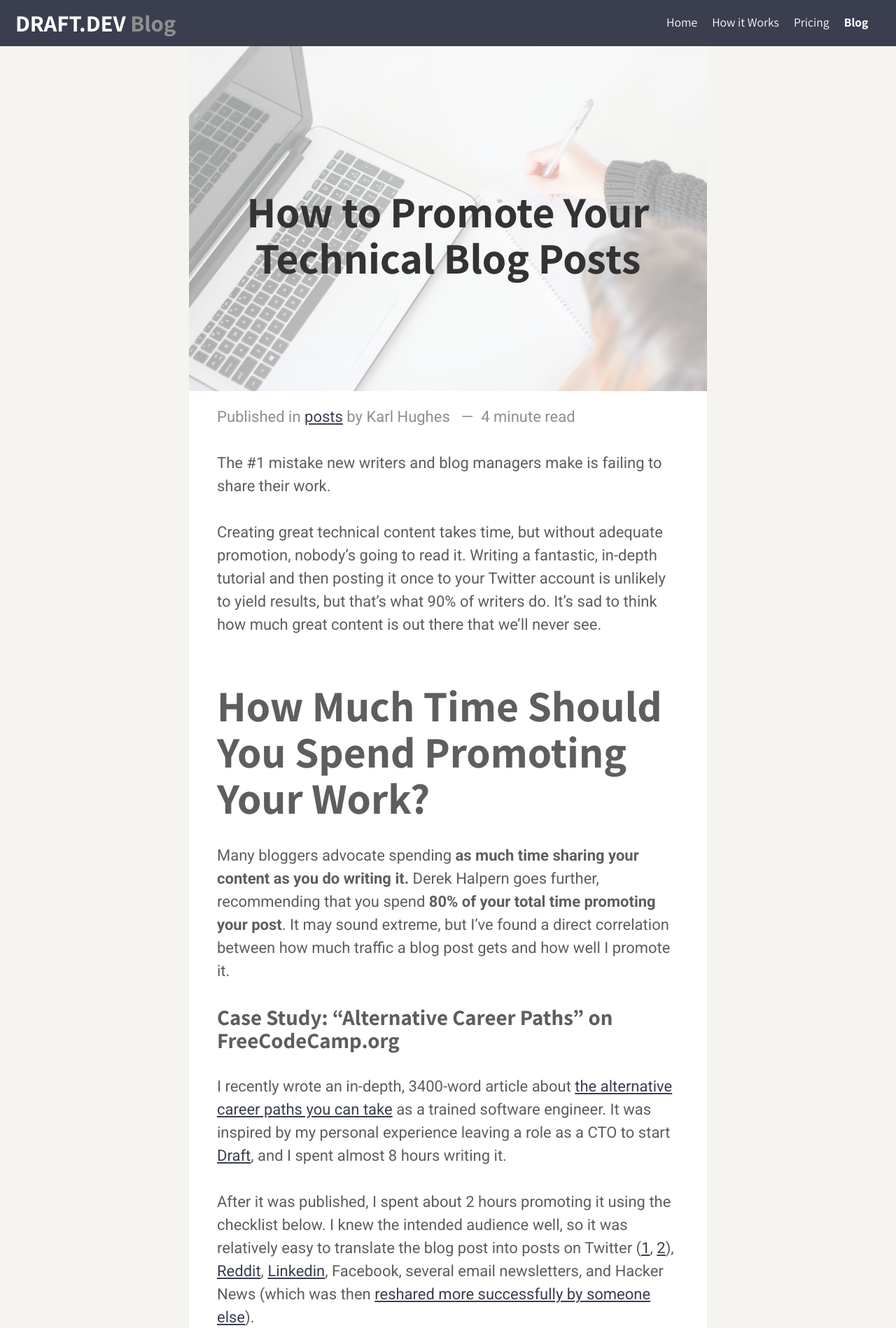
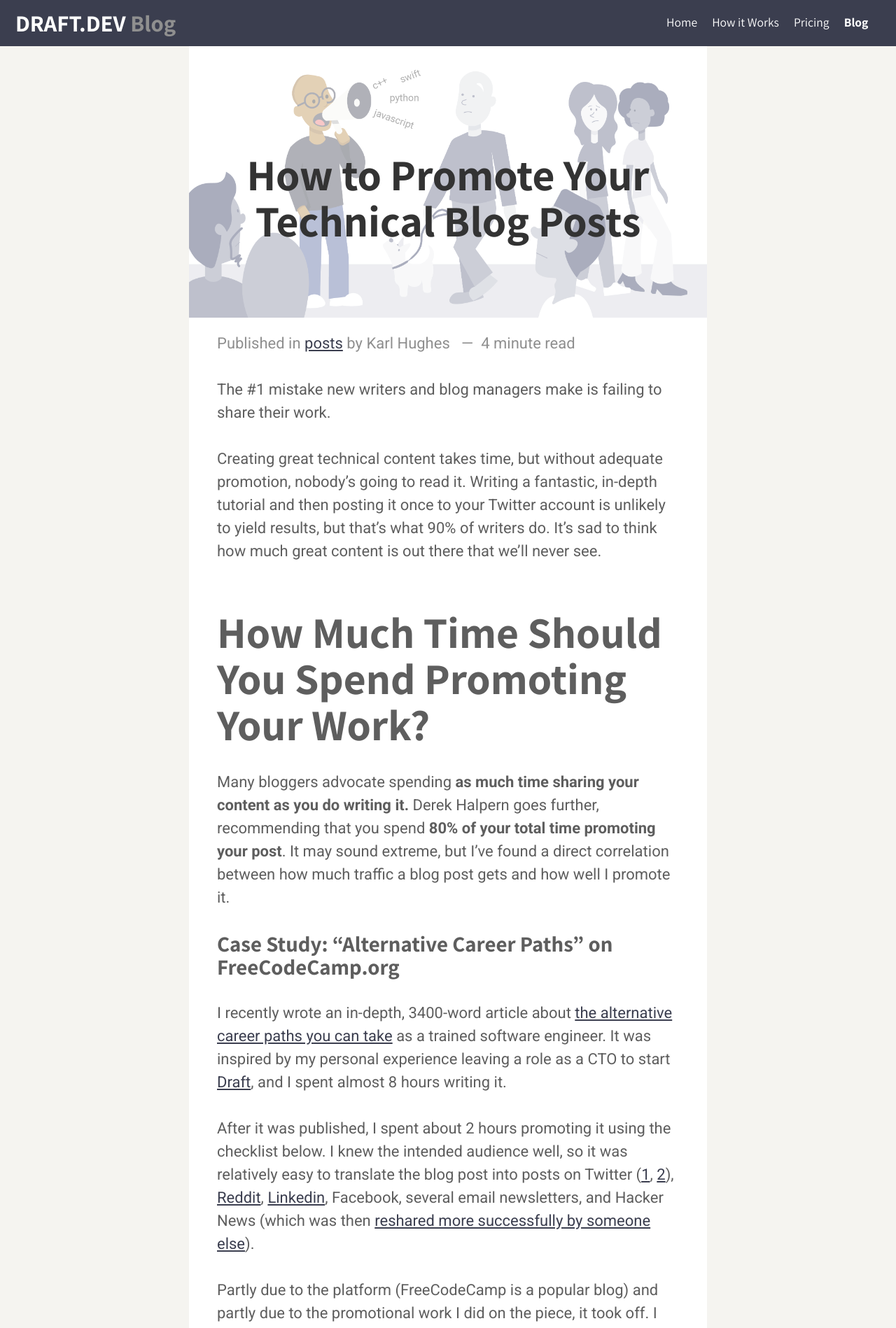
Before and after one commit to karllhughes/learn, a Jekyll site: the page built from _posts/2020-07-19-promotion.markdown, in a window 1280 px wide. Shown: the top 1898 px of the page at 70% size. Built offline with Jekyll 4.4.1, drawn with Linux system fonts in a browser that asks for light colours.

Commit message:
Updating promotion image

```diff
--- a/_posts/2020-07-19-promotion.markdown
+++ b/_posts/2020-07-19-promotion.markdown
@@ -5,7 +5,7 @@ author: karl
 date: 2020-07-19
 description: "The #1 mistake new writers and blog managers make is failing to share their work. It’s sad to think how much great content is out there that we’ll never see."
 categories: posts
-img: /assets/posts/promotion.jpg
+img: /assets/posts/promotion.png
 ---
 
 The #1 mistake new writers and blog managers make is failing to share their work.
```
Also changed, not shown: assets/posts/promotion.jpg (deleted), assets/posts/promotion.png (added).
